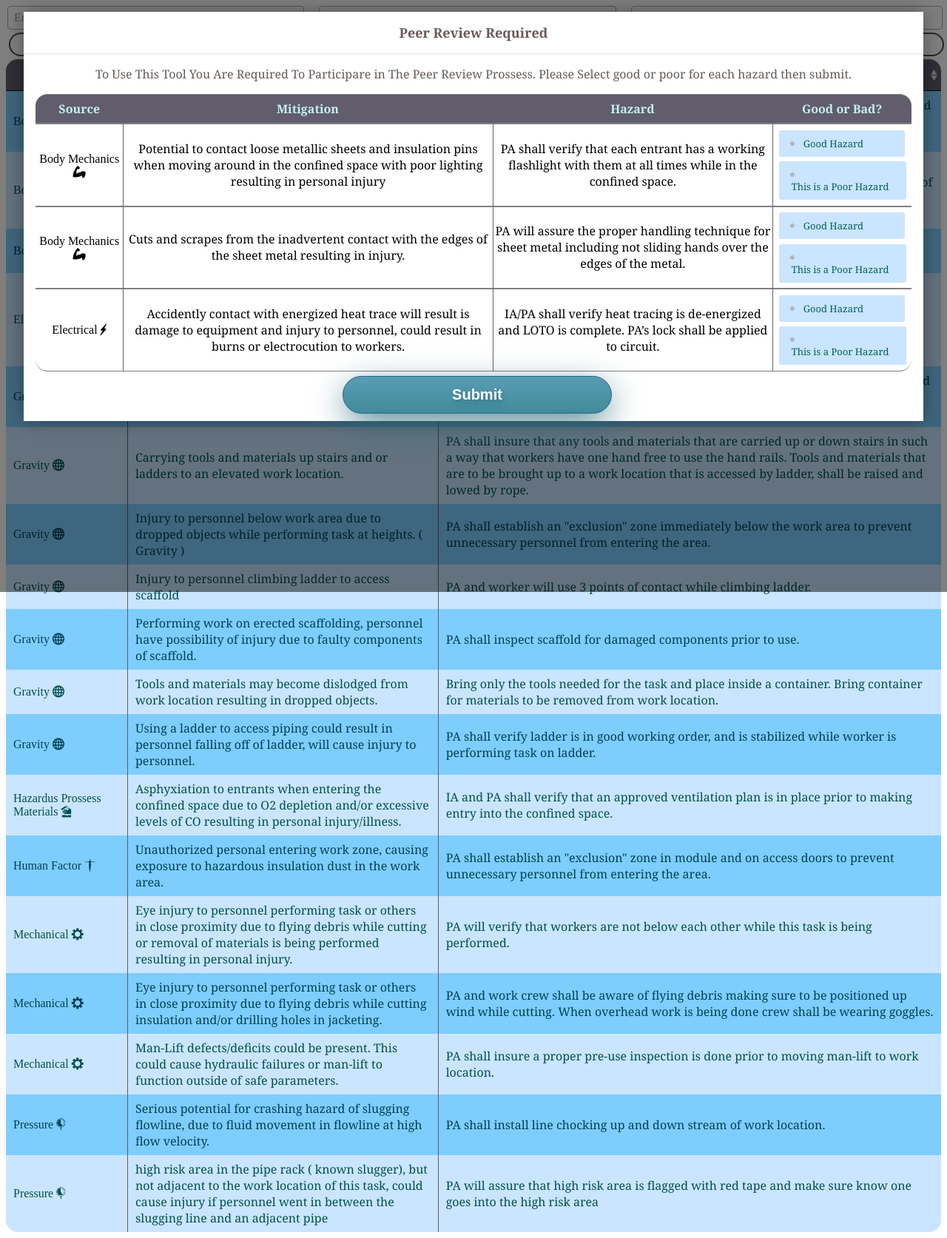
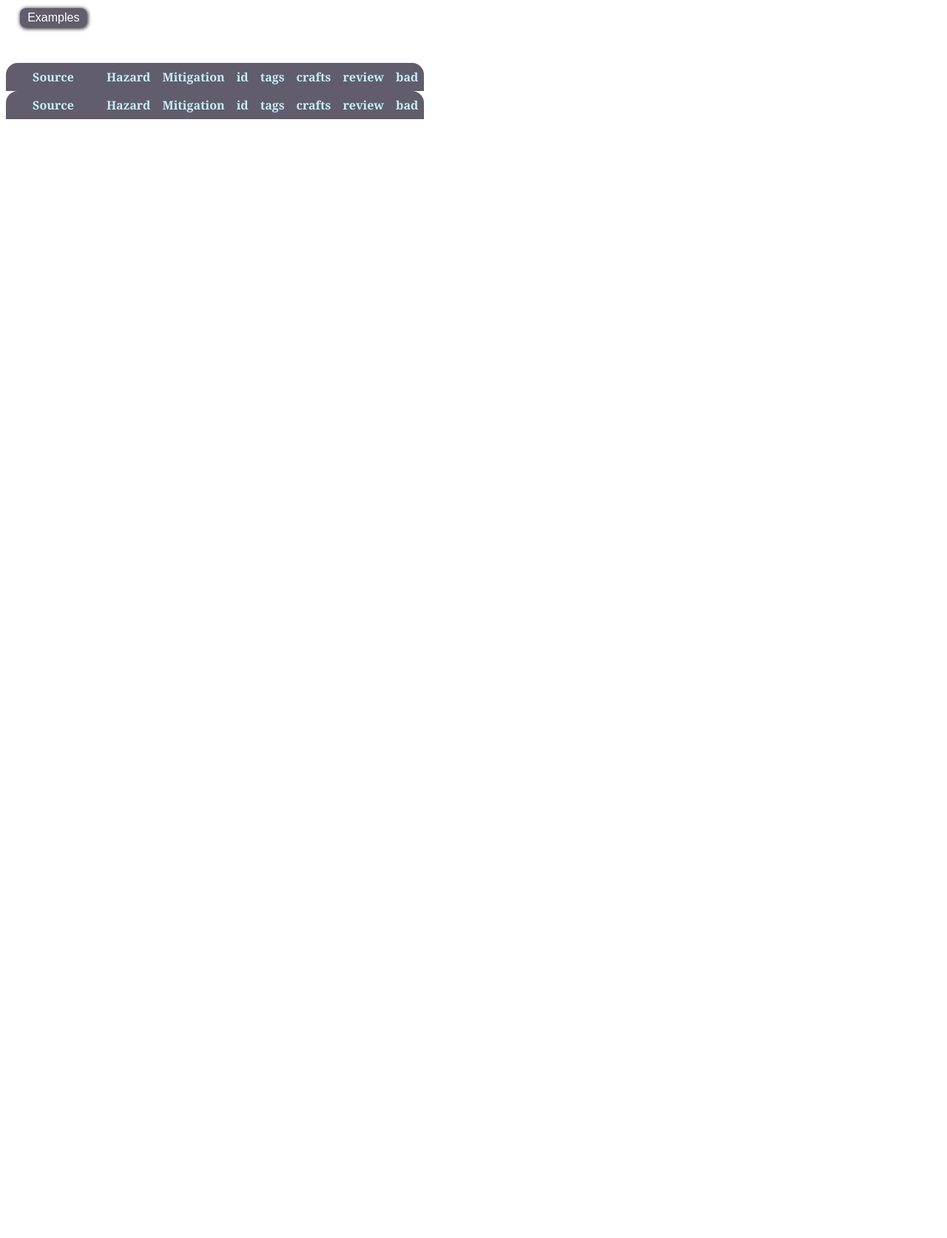
Before and after one commit to freddyyeddy/ecow.ninja, a PHP site: page / in a window 1280 px wide. Shown: the whole page at 74% size. After the commit the page ends 161 px from the top, so only its background shows below. Run offline with PHP 8.4, Linux system fonts and the light colour scheme; data comes from the database, SQL or seed files in the repository; lists and menus that the app fills with data are empty; some libraries are stand-ins or nearby versions.

Commit message:
Revert "revert?"
This reverts commit 5fa3b5d21b562c51a9e30b558ecf2c48b8335b5e.

```diff
--- a/inc/main.css
+++ b/inc/main.css
@@ -28,6 +28,82 @@
 	    margin: auto;
 }
 
+
+#search .dataTables_filter input:first-of-type{
+	width: 100%;
+	font-size: 1.5em;
+	border-radius: 7px;
+}
+
+
+.sidebar {
+    overflow:hidden;
+    background: #8DE8D5;
+border-radius: 1em;
+box-shadow: 0 0 20px 0px #0000002e inset, 2px 2px 9px 1px #00000066;
+position: absolute;
+    -webkit-transition: width 0.3s;
+    -moz-transition: width 0.3s;
+    -ms-transition: width 0.3s;
+    -o-transition: width 0.3s;
+    transition: width 0.3s;
+		z-index: 10000000;
+}
+#side{
+	position: relative;
+}
+.show{
+	margin: .2em .2em;
+	background-color: #615d6c;
+	border: 2px;
+	color: white;
+	box-shadow: black;
+	box-shadow: 1px 1px 5px 1px #2b2b2b;
+	border-radius: .5em;
+	padding: 4px 10px;
+	text-align: center;
+	text-decoration: none;
+	display: inline-block;
+	font-size: 16px;
+
+}
+
+
+
+.sidebar ul {
+	display: inline-block;
+	    min-width: max-content;
+	    padding-right: 1em;
+
+}
+.sidebar.open {
+	width:38vw;
+    /* min-width: max-content; */
+		display: block;
+		-webkit-transition: all .5s;
+    -moz-transition: all .5s;
+    -o-transition: all .5s;
+    transition: all .5s;
+}
+.transition{
+	width:0;
+	-webkit-box-shadow: none;
+-moz-box-shadow: none;
+box-shadow: none;
+	-webkit-transition: all .5s;
+-moz-transition: all .5s;
+-o-transition: all .5s;
+transition: all .5s;
+}
+
+
+#rmv{
+	text-decoration: none;
+display: inline-block;
+margin: 4px 2px;
+cursor: pointer;
+border-radius: 16px;
+}
 
  tbody tr td:first-of-type {
 font-family: icons-hazards;
@@ -596,7 +672,7 @@
 }
 
 .col-1-3 {
-	width: 33.33%;
+	width: 38vw;
 }
 
 [class*='col-'] {
@@ -1130,7 +1206,7 @@
 	padding-right: 41px;
 	padding-left: 51px;
 	width: 100%;
-	height: 100%;
+	height: 2em;
 	vertical-align: middle;
 	white-space: normal;
 	font-size: inherit;
--- a/index.php
+++ b/index.php
@@ -1,6 +1,7 @@
 <?php
 require("inc/var.php");
 ?>
+<!DOCTYPE html>
 <head>
 	<title>Ninja!!</title>
 
@@ -15,8 +16,51 @@
 <script src="inc/js/select2.js"></script>
 	<script src="inc/js/notify.js"></script>
 	  	<script src="inc/js/radio.js"></script>
-</head>
+
 <script>
+
+function sidebar(){
+$(".sidebar").toggleClass("open transition");
+}
+function remove(i) {
+	localStorage.removeItem(i);
+	document.getElementById(i).outerHTML = "";
+}
+function add(l,d){
+
+	if (!$("#add")[0].checkValidity()) {
+	// If the form is invalid, submit it. The form won't actually submit;
+	// this will just cause the browser to display the native HTML5 error messages.
+	$("#add").find("#submit-hidden").click();
+}else{
+	var array = new Uint32Array(1);
+	var lnkds = [l,d];
+window.crypto.getRandomValues(array);
+document.getElementById("add").reset();
+console.log(array);
+// console.log(JSON.stringify(lnkds));
+	localStorage.setItem(array[0],JSON.stringify(lnkds));
+
+	var re1='.*?';	// Non-greedy match on filler
+	      var re2='(#{1}(?:[A-F0-9]){6})(?![0-9A-F])';	// HTML Color 1
+
+	      var p = new RegExp(re1+re2,["i"]);
+	      var m = p.exec(l);
+	      if (m != null)
+	      {
+	          var permit=m[1];
+					}
+	$('#Examples ul').prepend(
+		$('<li>').attr("id", array).append(
+				$('<a>').attr('href',l).append(
+						$('<span>').attr('class', 'tab').append(permit)),
+				$('<span>').append(d).append($('<button>').attr({'id':'rmv' ,'name':'remove','value':array, 'onclick': "remove('"+array+"');"}).append("Remove"))
+					)
+	)
+}
+}
+
+
 
 // 	function for remaing characters in textarea
 	function remaing_char(box,out,max){
@@ -134,13 +178,48 @@
 
 		var oTable;
 
+
   $(document).ready(function() {
 
-					// 		Variables
 
+  $(document).ready(function() {
 
 // 		Functions
 
+// add("https://ecowalaska.bpweb.bp.com/permitvision/editor/#/certificate/BP05-K-GPB-GC2#298773?selectedTab=actions&wizardStep=","New Test Permit #");
+
+// Retrieve
+for (var i = 0; i < localStorage.length; i++){
+	Promise.resolve(JSON.parse('{"key":"value"}')).then(json => {
+	    console.log(json);
+	}).catch(err => {
+	    console.log(err);
+	});
+
+
+var lnkds = JSON.parse(localStorage.getItem(localStorage.key(i))|| null);
+
+var re1='.*?';	// Non-greedy match on filler
+      var re2='(#{1}(?:[A-F0-9]){6})(?![0-9A-F])';	// HTML Color 1
+
+      var p = new RegExp(re1+re2,["i"]);
+      var m = p.exec(lnkds[0]);
+      if (m != null)
+      {
+          var permit=m[1];
+				}
+
+$('#Examples ul').prepend(
+	$('<li>').attr("id",localStorage.key(i)).append(
+			$('<a>').attr('href',lnkds[0]).append(
+					$('<span>').attr('class', 'tab').append(permit)),
+			$('<span>').append(lnkds[1]).append($('<button>').attr({'id':'rmv' ,'name':'remove','value':localStorage.key(i), 'onclick': "remove('"+localStorage.key(i)+"');"}).append("Remove"))
+
+)
+
+)
+
+};
 
 
 // 		Copy Text To Clipboard
@@ -291,22 +370,8 @@
 // 		Making Filters and Searches For Table
 
 		yadcf.init(oTable, [
-        {
-            column_number : 0,
-    				filter_container_id: 'Source',
-            filter_default_label: "Energy Source",
-					select_type: "select2",
-					filter_type: "select",
-					filter_reset_button_text: false,
-					select_type_options: {
-						minimumResultsForSearch: -1,
-						placeholder: "Energy Sources",
-						allowClear: true,
-						dropdownAutoWidth: false,
-						width: 'resolve',
 
-					}
-				},
+
 // 			{column_number : 1},
 // 			{column_number : 2},
 // 			{column_number : 3},
@@ -423,14 +488,36 @@
 
 });
 
+
 </script>
+
+</head>
 <body>
 	  <svg display="none" version="1.1" xmlns="http://www.w3.org/2000/svg" xmlns:xlink="http://www.w3.org/1999/xlink" width="768" height="800" viewBox="0 0 768 800"><defs><g id="icon-close"><path class="path1" d="M31.708 25.708c-0-0-0-0-0-0l-9.708-9.708 9.708-9.708c0-0 0-0 0-0 0.105-0.105 0.18-0.227 0.229-0.357 0.133-0.356 0.057-0.771-0.229-1.057l-4.586-4.586c-0.286-0.286-0.702-0.361-1.057-0.229-0.13 0.048-0.252 0.124-0.357 0.228 0 0-0 0-0 0l-9.708 9.708-9.708-9.708c-0-0-0-0-0-0-0.105-0.104-0.227-0.18-0.357-0.228-0.356-0.133-0.771-0.057-1.057 0.229l-4.586 4.586c-0.286 0.286-0.361 0.702-0.229 1.057 0.049 0.13 0.124 0.252 0.229 0.357 0 0 0 0 0 0l9.708 9.708-9.708 9.708c-0 0-0 0-0 0-0.104 0.105-0.18 0.227-0.229 0.357-0.133 0.355-0.057 0.771 0.229 1.057l4.586 4.586c0.286 0.286 0.702 0.361 1.057 0.229 0.13-0.049 0.252-0.124 0.357-0.229 0-0 0-0 0-0l9.708-9.708 9.708 9.708c0 0 0 0 0 0 0.105 0.105 0.227 0.18 0.357 0.229 0.356 0.133 0.771 0.057 1.057-0.229l4.586-4.586c0.286-0.286 0.362-0.702 0.229-1.057-0.049-0.13-0.124-0.252-0.229-0.357z"></path></g></defs></svg>
 
 
+
 	<div class="wrapper">
-	<div class="grid">
-	<div class="col-1-3" style="font-family: icons-hazards;" id="Source"></div>
+	<div class="grid" style="margin-left: 1em;">
+	<div class="col-1-4">
+		<button class="show" onclick="sidebar()">Examples</button>
+		<nav class="sidebar transition">
+				<span id=Examples>
+					<ul>
+					<li>
+						<form id="add">
+
+						<input required pattern="https://ecowalaska\.bpweb\.bp\.com\/permitvision/(.+)" type="url" id="nwlink" name="nwlink" placeholder="Paste eCOW Link">
+						<input required type="text" id="nwdesc" placeholder="Description Goes Here">
+						<button type='button' onclick="add(document.getElementById('nwlink').value,document.getElementById('nwdesc').value)">Add</button>
+	  <input id="submit-hidden" type="submit" style="display: none" />
+						</form>
+					</li>
+					</ul>
+				</span>
+			</nav>
+		</div>
+
 	<div class="col-1-3" id="Craft"></div>
 	<div class="col-1-3" id="Tags"></div>
 	</div>
@@ -562,7 +649,7 @@
 								<div><textarea required rows="7" name="hazard" style="width:100%" placeholder="What Is The Hazard and How Can It Hurt You (other than your feelings)" id="haztxt" maxlength="500"></textarea><div id="haztxt_feedback"></div></div>
 								<div><textarea required rows="7" name="mitigation" style="width:100%" placeholder="Who Will Be Accountable For Mitigations and how Will they Act on them" id="mittxt"  cols="30" maxlength="395"></textarea><div id="mittxt_feedback"></div></div>
 								<div><input required name='tags' placeholder='Write tags eg: ladder, gas, excavation ect.'></div>
-								<div><input required name='crafts' placeholder='What Crafts Are This Aplicable to?' ></td></dib>
+								<div><input required name='crafts' placeholder='What Crafts Are This Aplicable to?' ></div>
 
 
 					</form>
```
